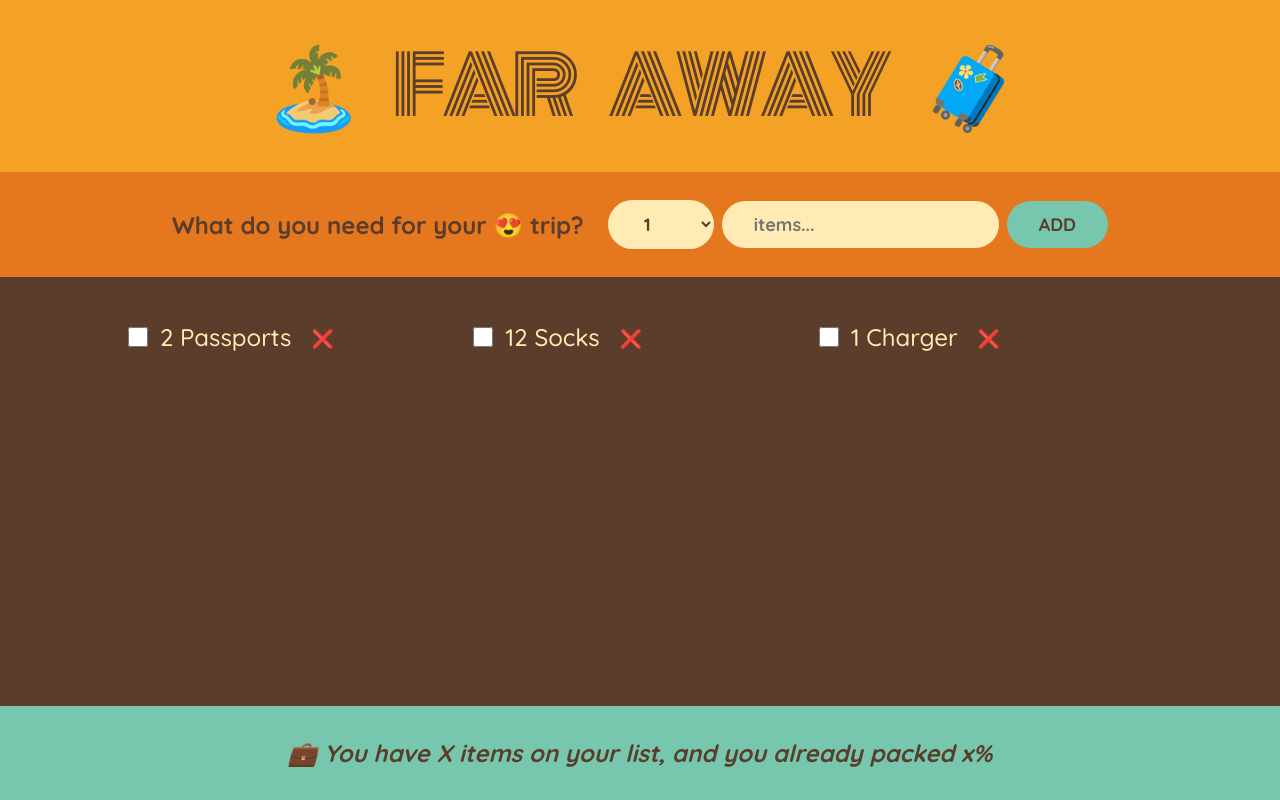
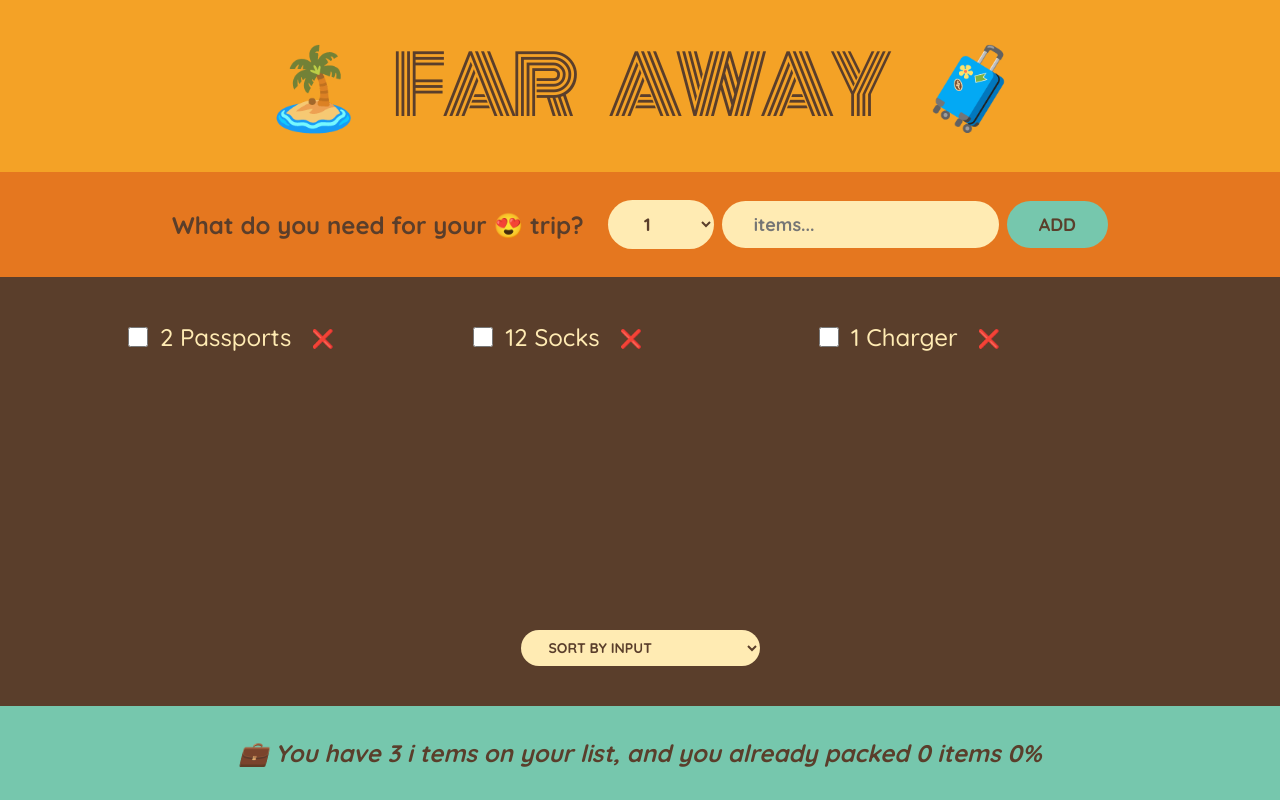
Before and after one commit to naeemhaq/reactprojects, a React (Create React App) app in the folder travel-list/: page / in a window 1280 px wide. Built offline with nearby package versions, Linux system fonts and the light colour scheme.

Commit message:
Added stats and sorting

```diff
--- a/travel-list/src/App.js
+++ b/travel-list/src/App.js
@@ -54,7 +54,7 @@
         onDeleteItem={handleDeleteItem}
         onToggleItems={handleToggleItem}
       />
-      <Stats />
+      <Stats items={items} />
     </div>
   );
 }
@@ -104,10 +104,26 @@
 }
 
 function PackingList({ items, onDeleteItem, onToggleItems }) {
+  const [sortBy, setSortBy] = useState("input");
+  let sortedItem;
+
+  if (sortBy === "input") sortedItem = items;
+
+  if (sortBy === "description")
+    sortedItem = items
+      .slice()
+      .sort((a, b) => a.description.localeCompare(b.description));
+
+  // a=current value in the list
+  // b=next value in the list
+  if (sortBy === "packed")
+    sortedItem = items
+      .slice()
+      .sort((a, b) => Number(a.packed) - Number(b.packed));
   return (
     <div className="list">
       <ul>
-        {items.map((item) => (
+        {sortedItem.map((item) => (
           <Item
             item={item}
             key={item.id}
@@ -116,6 +132,13 @@
           />
         ))}
       </ul>
+      <div className="actions">
+        <select value={sortBy} onChange={(e) => setSortBy(e.target.value)}>
+          <option value="input">Sort by input</option>
+          <option value="description">Sort by description</option>
+          <option value="packed">Sort by packed status</option>
+        </select>
+      </div>
     </div>
   );
 }
@@ -136,10 +159,27 @@
   );
 }
 
-function Stats() {
+function Stats({ items }) {
+  if (!items.length)
+    return (
+      <p className="stats">
+        <em>Start adding some items to your packing list 🚀</em>
+      </p>
+    );
+
+  const numItems = items.length;
+  const numPacked = items.filter((item) => item.packed).length;
+  const percentage = Math.round((numPacked / numItems) * 100);
+
   return (
     <footer className="stats">
-      <em>💼 You have X items on your list, and you already packed x%</em>
+      <em>
+        {percentage === 100
+          ? "You got everything! Ready to go ✈️"
+          : `💼 You have ${numItems} i
+          tems on your list, and you already packed
+        ${numPacked} items ${percentage}%`}
+      </em>
     </footer>
   );
 }
```
